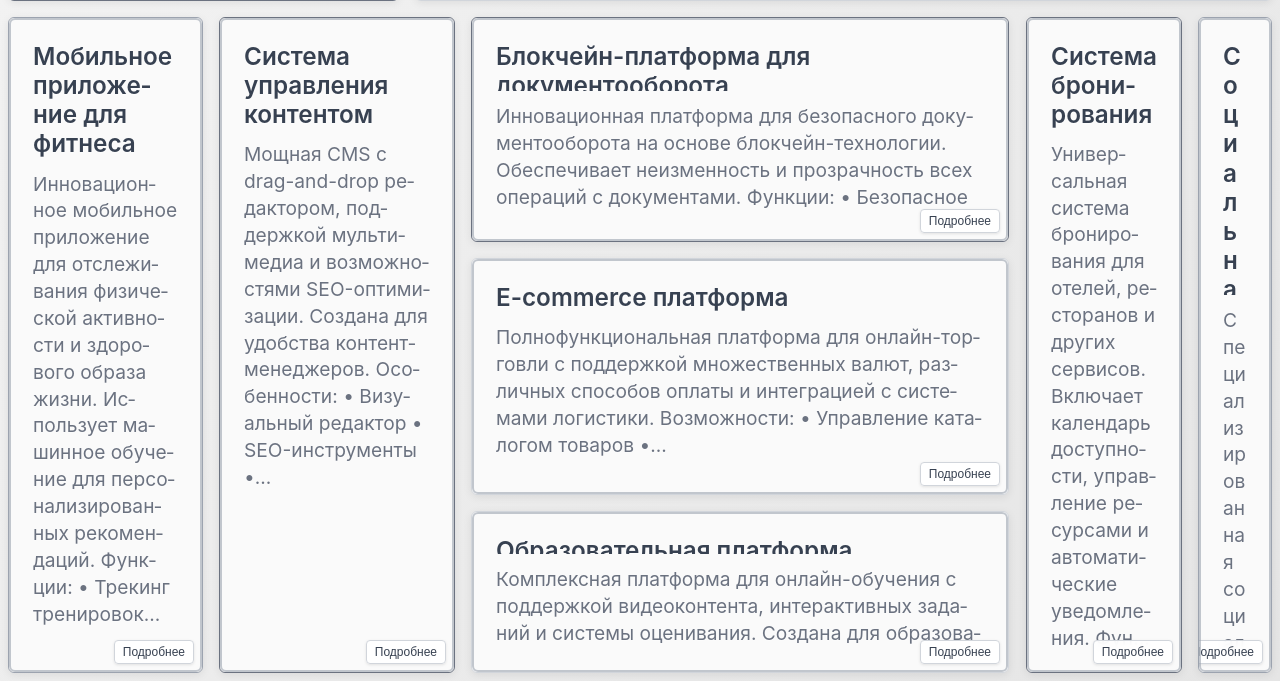
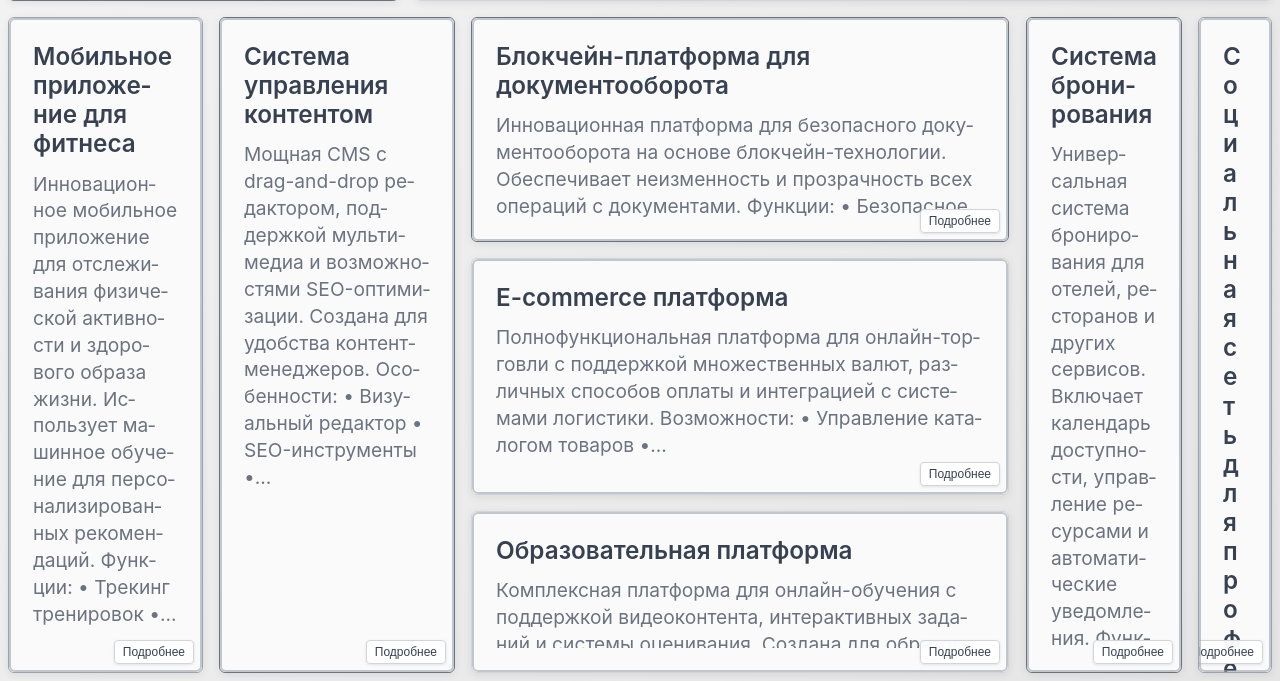
Before and after one commit to malo222kag/Newspaper-wall, a Django app: page / in a window 1280 px wide. Shown: the part 467-1148 px from the top of the page. Run offline with Django 5.2, Linux system fonts and the light colour scheme; data comes from the database, SQL or seed files in the repository.

Commit message:
Fix text truncation logic - title always visible, text truncated when space ends

```diff
--- a/static/wall/layout.js
+++ b/static/wall/layout.js
@@ -429,25 +429,17 @@ class WallApp {
 
         if (!title || !excerpt) return;
 
-        // Определяем максимальное количество строк в зависимости от размера
-        const maxTitleLines = Math.max(2, Math.floor(height / 50));
-        const maxExcerptLines = Math.max(3, Math.floor(height / 35));
+        // Заголовок всегда показывается полностью
+        title.style.setProperty('-webkit-line-clamp', 'none');
 
-        // Устанавливаем стили для обрезания
-        title.style.setProperty('-webkit-line-clamp', maxTitleLines);
-        excerpt.style.setProperty('-webkit-line-clamp', maxExcerptLines);
+        // Для описания рассчитываем количество строк в зависимости от размера блока
+        const availableHeight = height - 100; // Вычитаем место для заголовка и кнопки
+        const lineHeight = 20; // Примерная высота строки
+        const maxLines = Math.max(2, Math.floor(availableHeight / lineHeight));
 
-        // Обрезаем текст программно для надежности (менее агрессивно)
-        const titleText = title.textContent;
-        const excerptText = excerpt.textContent;
+        excerpt.style.setProperty('-webkit-line-clamp', maxLines);
 
-        if (titleText.length > 80) {
-            title.textContent = titleText.substring(0, 77) + '...';
-        }
-
-        if (excerptText.length > 200) {
-            excerpt.textContent = excerptText.substring(0, 197) + '...';
-        }
+        // Убираем программное обрезание - CSS сам обрежет текст
     }
 
     setContrast(tile, accentColor) {
--- a/static/wall/main.css
+++ b/static/wall/main.css
@@ -81,13 +81,9 @@ html, body {
     margin-bottom: clamp(0.25rem, 1vw, 0.75rem);
     color: #374151;
     text-shadow: 0 1px 2px rgba(255, 255, 255, 0.8);
-    overflow: hidden;
-    text-overflow: ellipsis;
-    display: -webkit-box;
-    -webkit-line-clamp: 3;
-    -webkit-box-orient: vertical;
     word-wrap: break-word;
     hyphens: auto;
+    flex-shrink: 0; /* Заголовок не сжимается */
 }
 
 .tile-excerpt {
@@ -95,14 +91,14 @@ html, body {
     line-height: 1.4;
     color: #6b7280;
     text-shadow: 0 1px 2px rgba(255, 255, 255, 0.6);
+    word-wrap: break-word;
+    hyphens: auto;
+    flex-grow: 1;
     overflow: hidden;
     text-overflow: ellipsis;
     display: -webkit-box;
-    -webkit-line-clamp: 4;
+    -webkit-line-clamp: 6; /* Максимум 6 строк */
     -webkit-box-orient: vertical;
-    word-wrap: break-word;
-    hyphens: auto;
-    flex-grow: 1;
 }
 
 .tile-border {
@@ -132,6 +128,7 @@ html, body {
     z-index: 4;
     backdrop-filter: blur(5px);
     box-shadow: 0 1px 3px rgba(0, 0, 0, 0.1);
+    flex-shrink: 0; /* Кнопка не сжимается */
 }
 
 .tile-more-btn:hover {
```
